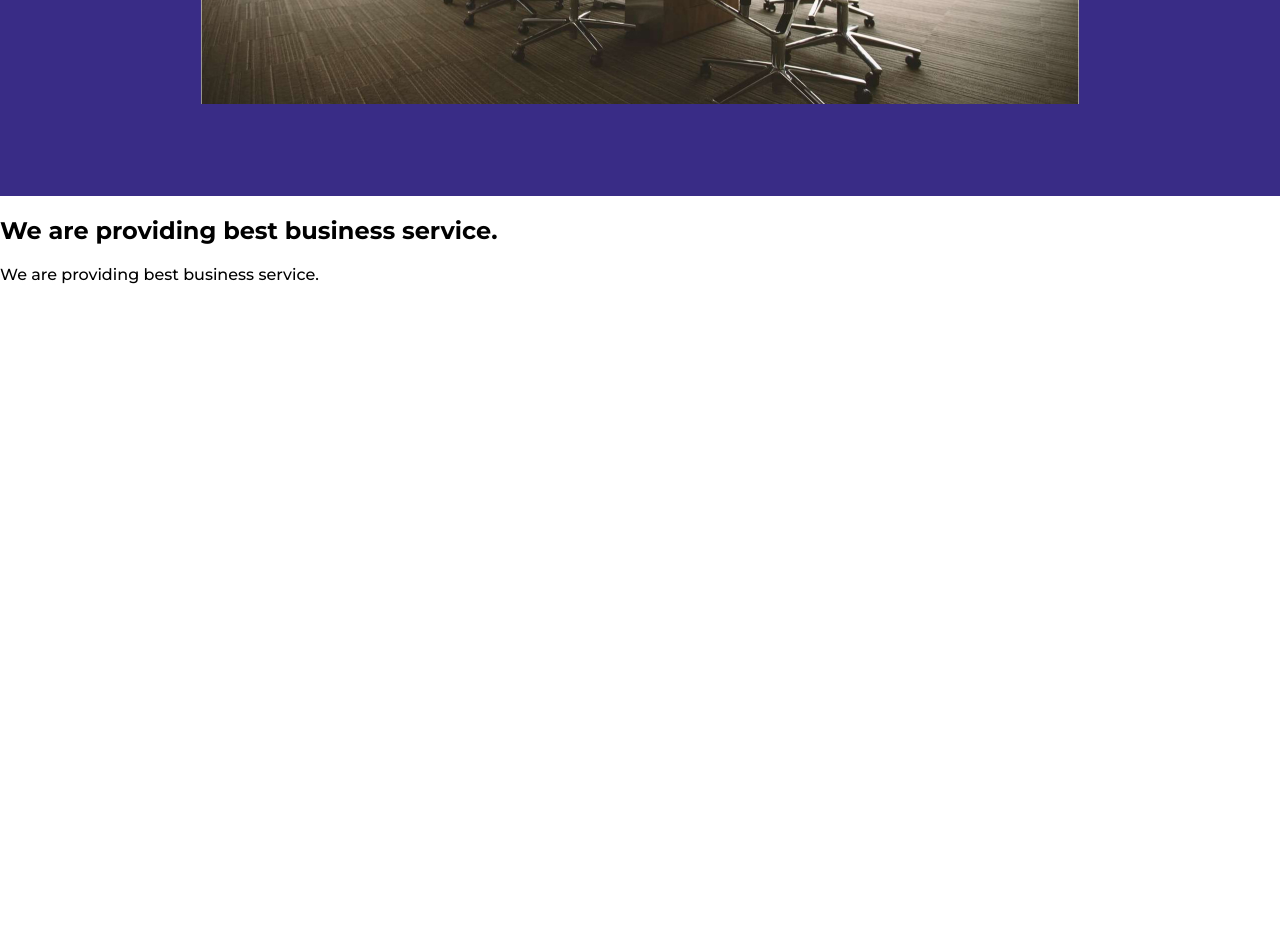
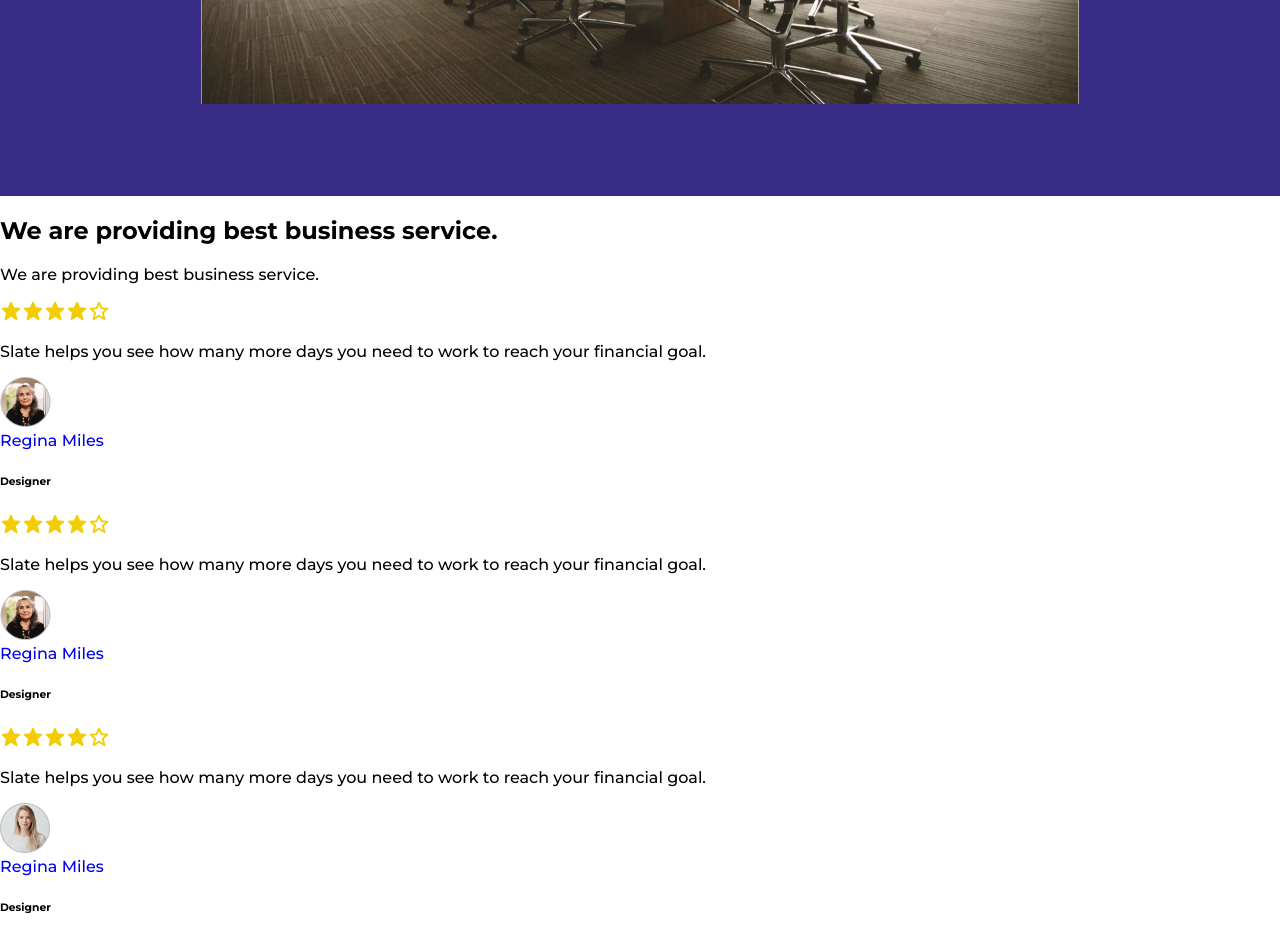
Before and after one commit to Janasyl/html-css-js, a plain HTML site: page index.html in a window 1280 px wide. Shown: the part 2250-3189 px from the top of the page. Before the commit the page ends 2550 px from the top, so only its background shows below. Drawn offline with Linux system fonts and the light colour scheme.

Commit message:
added three service

```diff
--- a/index.html
+++ b/index.html
@@ -183,7 +183,55 @@
               <div class="services">
                 <div class="service-card">
                   <div class="stars">
+                    <img src="./images/stars.png" alt="star" class="star">
+                  </div>
+                  <p class="star-p">
+                    Slate helps you see how many
+                        more days you need to work to
+                        reach your financial goal.
+                  </p>
+                  <div class="div-divs">
+                    <img src="./images/female.png" alt="">
+                    <div class="star-designer">
+                      <a href="#" class="star-a">Regina Miles</a>
+                      <h6 class="des">Designer</h6>
+                    </div>
+                  </div>
+                </div>
 
+                <div class="service-card">
+                  <div class="stars">
+                    <img src="./images/stars.png" alt="star" class="star">
+                  </div>
+                  <p class="star-p">
+                    Slate helps you see how many
+                        more days you need to work to
+                        reach your financial goal.
+                  </p>
+                  <div class="div-divs">
+                    <img src="./images/female.png" alt="">
+                    <div class="star-designer">
+                      <a href="#" class="star-a">Regina Miles</a>
+                      <h6 class="des">Designer</h6>
+                    </div>
+                  </div>
+                </div>
+
+                <div class="service-card">
+                  <div class="stars">
+                    <img src="./images/stars.png" alt="star" class="star">
+                  </div>
+                  <p class="star-p">
+                    Slate helps you see how many
+                        more days you need to work to
+                        reach your financial goal.
+                  </p>
+                  <div class="div-divs">
+                    <img src="./images/girl.png" alt="">
+                    <div class="star-designer">
+                      <a href="#" class="star-a">Regina Miles</a>
+                      <h6 class="des">Designer</h6>
+                    </div>
                   </div>
                 </div>
               </div>
```
